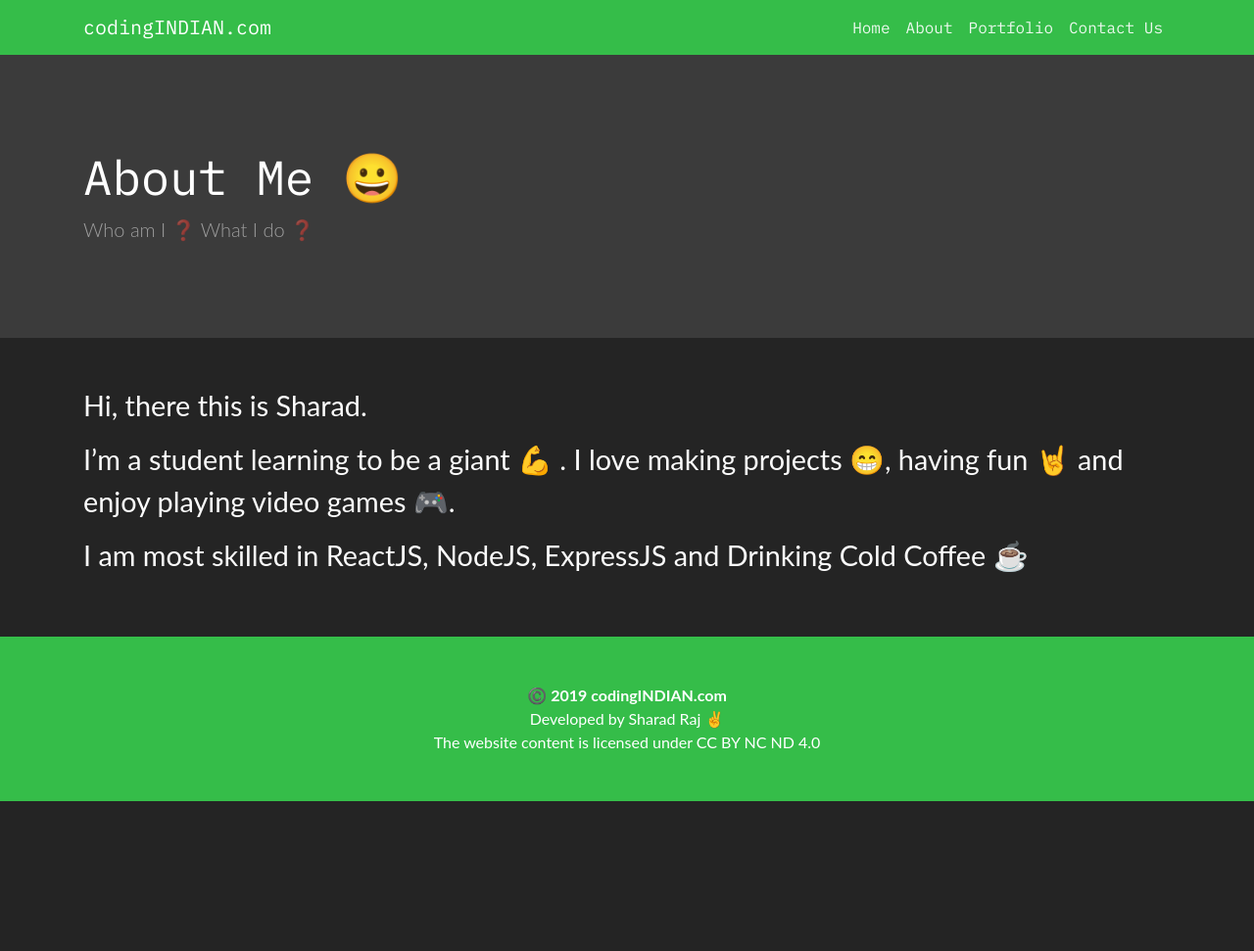
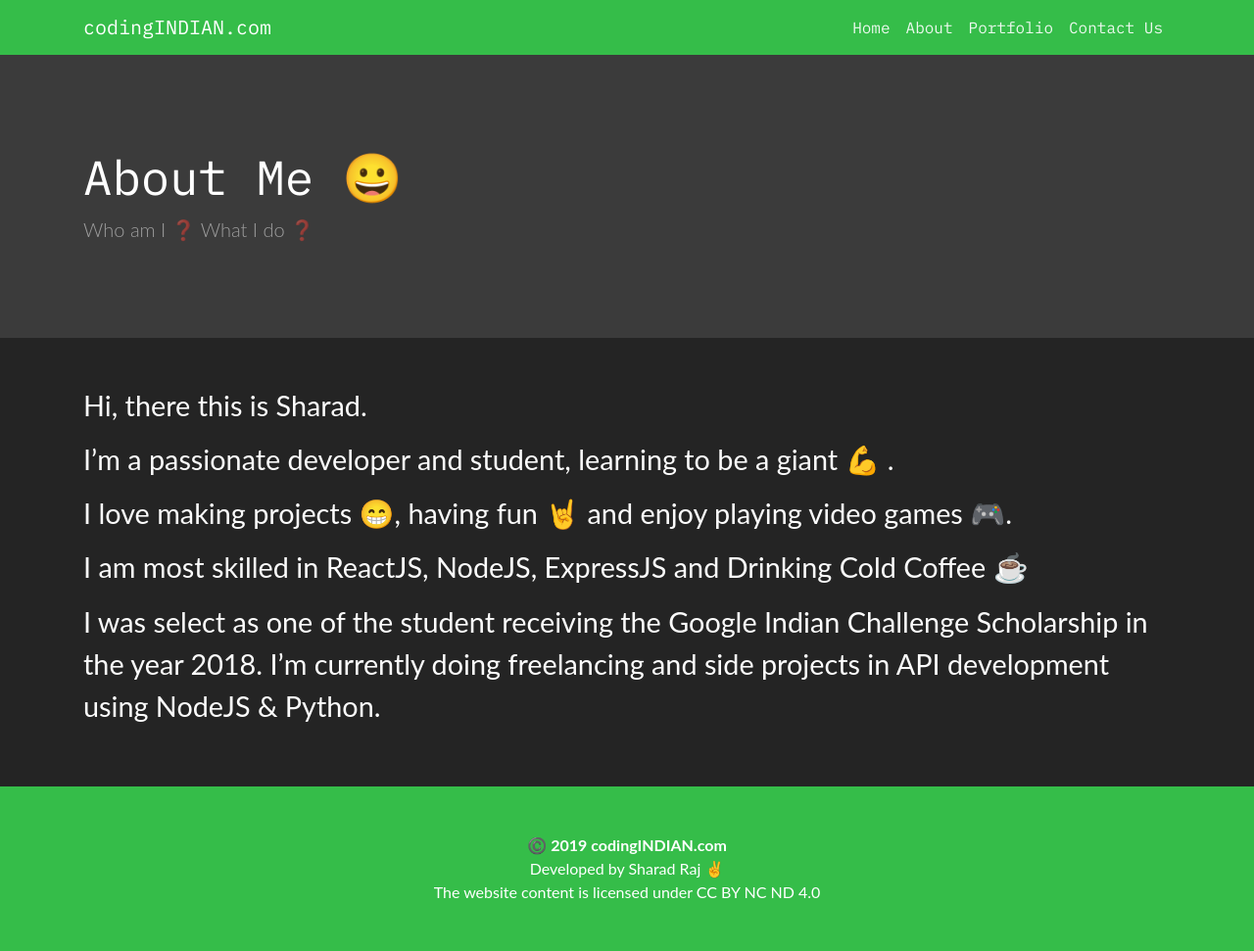
Before and after one commit to sharadcodes/sharadcodes.github.io, a Jekyll site: the page built from about.md, in a window 1280 px wide. Shown: the whole page at 98% size. Built offline with Jekyll 4.4.1, drawn with Linux system fonts in a browser that asks for light colours; emoji names are drawn with the system emoji font; before the commit the page ends 900 px from its top, so only the background shows below that.

```diff
--- a/about.md
+++ b/about.md
@@ -6,9 +6,14 @@
 
 Hi, there this is Sharad.
 
-I’m a student learning to be a giant :muscle: . I love making projects :grin:, having fun :metal: and enjoy playing video games :video_game:.
+I'm a passionate developer and student, learning to be a giant :muscle: .
+
+I love making projects :grin:, having fun :metal: and enjoy playing video games :video_game:.
 
 I am most skilled in ReactJS, NodeJS, ExpressJS and Drinking Cold    Coffee :coffee:
+
+I was select as one of the student receiving the Google Indian Challenge Scholarship in the year 2018.
+I'm currently doing freelancing and side projects in API development using NodeJS & Python.
 
 <style>
 #content {
```
Also changed, not shown: _layouts/blog.html (+6 -6 lines).
